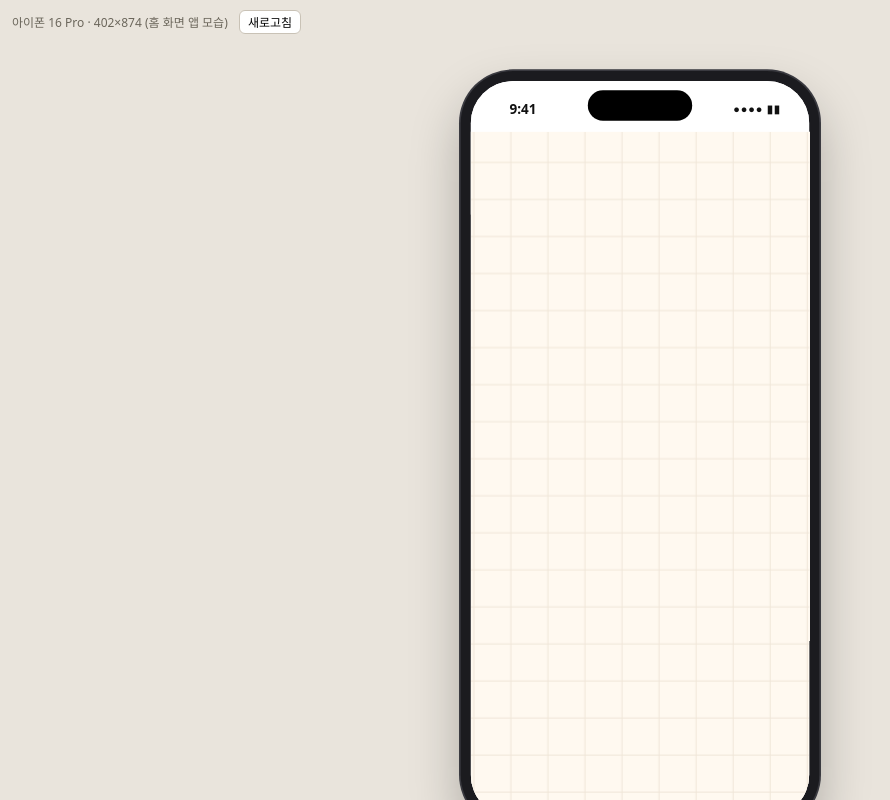
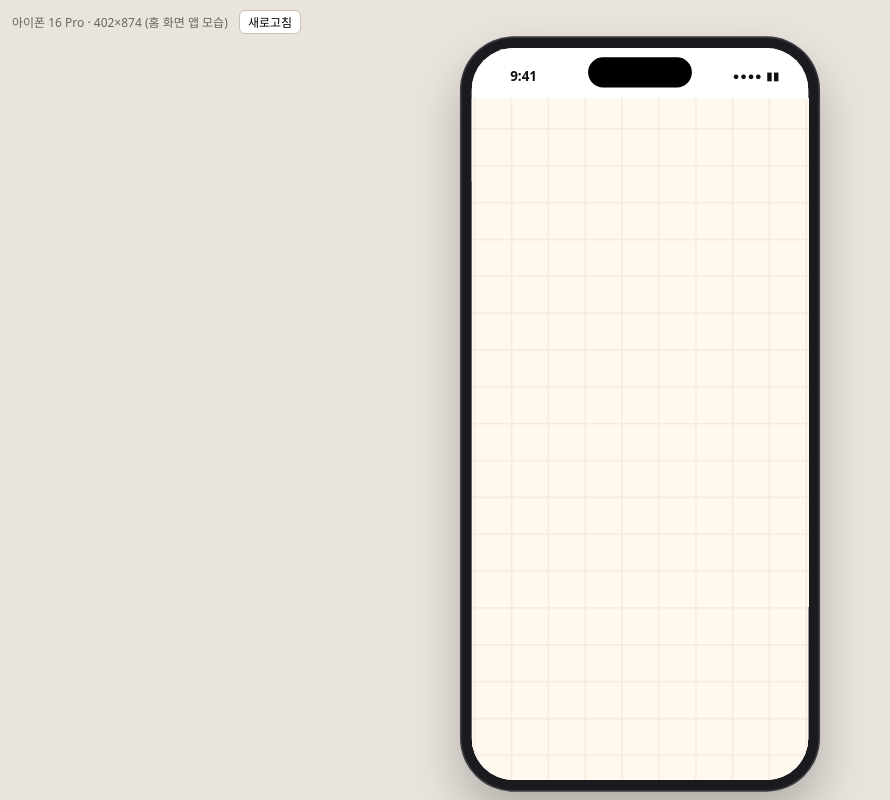
Before and after one commit to SEONO-claude/nihongo-1qz4qc, a plain HTML site: page phone.html in a window 1280 px wide. Shown: the whole page, without its empty margins (0-890 px from the left). Drawn offline with Linux system fonts and the light colour scheme; no server answers.

Commit message:
미리보기 틀이 창 높이에 맞게 다 들어가도록
Co-Authored-By: Claude Opus 5.5 <noreply@anthropic.com>

```diff
--- a/phone.html
+++ b/phone.html
@@ -8,10 +8,10 @@
 <style>
   /* 앱을 아이폰 16 Pro 화면 크기(402×874)로 보여 주는 미리보기. 창 크기에 맞춰 통째로 줄인다 */
   html, body { margin: 0; height: 100%; background: #e9e4dc; font-family: system-ui, sans-serif; }
-  .wrap { height: 100%; display: grid; place-items: center; overflow: hidden; }
+  .wrap { position: fixed; inset: 0; overflow: hidden; }
   .phone {
-    position: relative; padding: 12px; border-radius: 62px; background: #1b1b1f;
-    box-shadow: 0 0 0 2px #3a3a40, 0 30px 60px rgba(0, 0, 0, 0.25); transform-origin: center center;
+    position: absolute; left: 50%; top: calc(50% + 14px); padding: 12px; border-radius: 62px; background: #1b1b1f;
+    box-shadow: 0 0 0 2px #3a3a40, 0 30px 60px rgba(0, 0, 0, 0.25); transform-origin: 0 0;
   }
   .screen { position: relative; width: 402px; height: 874px; border-radius: 50px; overflow: hidden; background: #fff; }
   /* 홈 화면에 추가한 앱처럼: 위 상태 표시줄(시계·배터리) 54px 아래부터 앱이 보인다 */
@@ -38,8 +38,9 @@
 <script>
   const phone = document.getElementById('phone')
   function fit() {
-    const s = Math.min(1, (innerHeight - 44) / 898, (innerWidth - 24) / 426)
-    phone.style.transform = `scale(${s})`
+    // 틀(426×898)이 창 안에 다 들어가게 줄이고, 가운데에 둔다 (위 28px는 안내 글자 자리)
+    const s = Math.min(1, (innerHeight - 48) / 898, (innerWidth - 24) / 426)
+    phone.style.transform = `scale(${s}) translate(-50%, -50%)`
   }
   addEventListener('resize', fit); fit()
   document.getElementById('reload').onclick = () => document.getElementById('app').contentWindow.location.reload()
```
